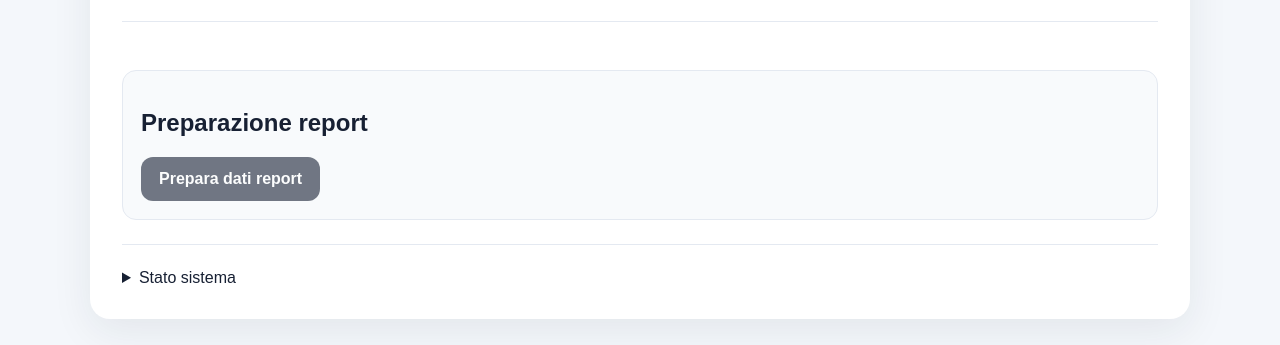
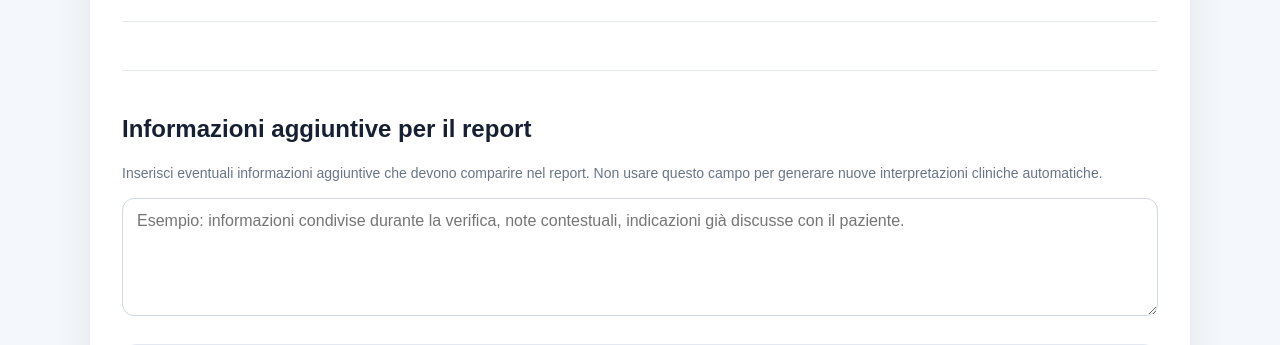
Before and after one commit to FioccoGiasse/interaction-check, a Next.js app in the folder apps/web/: page / in a window 1280 px wide. Shown: the part 2207-2552 px from the top of the page. Built offline with nearby package versions, Linux system fonts and the light colour scheme; no server answers.

Commit message:
Add separate report notes to PDF reports

```diff
--- a/apps/web/app/page.tsx
+++ b/apps/web/app/page.tsx
@@ -53,6 +53,7 @@ export default function Home() {
   const [clinicianName, setClinicianName] = useState("");
   const [clinicianRole, setClinicianRole] = useState("");
   const [clinicalNotes, setClinicalNotes] = useState("");
+  const [reportAdditionalNotes, setReportAdditionalNotes] = useState("");
   const [consentInformation, setConsentInformation] = useState(false);
   const [consentDataUse, setConsentDataUse] = useState(false);
   const [consentReportGeneration, setConsentReportGeneration] = useState(false);
@@ -325,6 +326,7 @@ export default function Home() {
         complete: consentComplete
       },
       clinical_notes: clinicalNotes,
+      additional_report_notes: reportAdditionalNotes,
       selected_sources: selectedSources,
       selected_drugs: selectedDrugs,
       accepted_food_interactions: acceptedFoodInteractions,
@@ -1322,6 +1324,22 @@ export default function Home() {
 
         <div className="section">
 
+          <div className="section">
+            <h2>Informazioni aggiuntive per il report</h2>
+
+            <p className="small">
+              Inserisci eventuali informazioni aggiuntive che devono comparire nel report. Non usare questo campo per generare nuove interpretazioni cliniche automatiche.
+            </p>
+
+            <textarea
+              className="textarea"
+              value={reportAdditionalNotes}
+              onChange={(event) => setReportAdditionalNotes(event.target.value)}
+              placeholder="Esempio: informazioni condivise durante la verifica, note contestuali, indicazioni già discusse con il paziente."
+              rows={5}
+            />
+          </div>
+
             <div className="selected-box">
               <h2>Preparazione report</h2>
 
```
Also changed, not shown: 1 other file (tests, documents, lock files or other folders).
